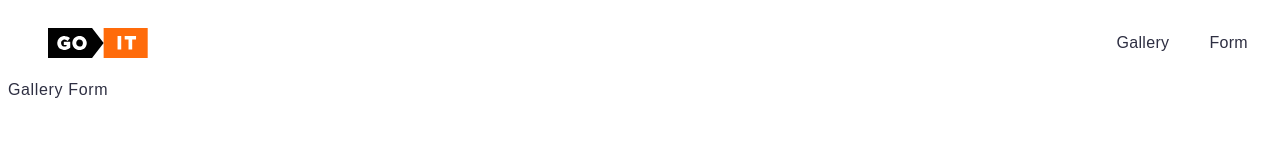
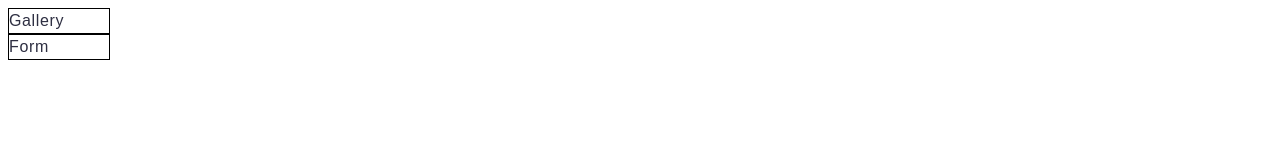
Before and after one commit to HarakiriAi/goit-js-hw-09, a plain HTML site: page index.html in a window 1280 px wide. Drawn offline with Linux system fonts and the light colour scheme.

Commit message:
Deploying to gh-pages from @ HarakiriAi/goit-js-hw-09@f634251d4c52548145cbdffb1d632b4b0a6bfe25 🚀

```diff
--- a/index.html
+++ b/index.html
@@ -8,29 +8,7 @@
     <link rel="stylesheet" crossorigin href="/goit-js-hw-09/assets/styles-BQOH-gkU.css">
   </head>
   <body>
-    <header class="header">
-  <div class="container">
-    <nav class="nav">
-      <a class="nav-logo" href="./index.html" aria-label="Site logo">
-        <svg class="nav-logo-icon" width="100" height="30">
-          <use href="/goit-js-hw-09/assets/sprite-E8vg0sBb.svg#logo"></use>
-        </svg>
-      </a>
-      <ul class="nav-list">
-        <li class="nav-item">
-          <a class="nav-link {=$highlight-act}" href="./1-gallery.html">Gallery</a>
-        </li>
-        <li class="nav-item">
-          <a class="nav-link {=$highlight-curr}" href="./2-form.html">Form</a>
-        </li>
-      </ul>
-    </nav>
-  </div>
-</header>
-
-    <main>
-      <a href="./1-gallery.html">Gallery</a>
-      <a href="./2-form.html">Form</a>
-    </main>
+      <a href="./1-gallery.html" style="border: 1px solid #000; width: 100px;">Gallery</a>
+      <a href="./2-form.html" style="border: 1px solid #000; width: 100px;">Form</a>
   </body>
 </html>
```
Also changed, not shown: assets/sprite-E8vg0sBb.svg (deleted).
